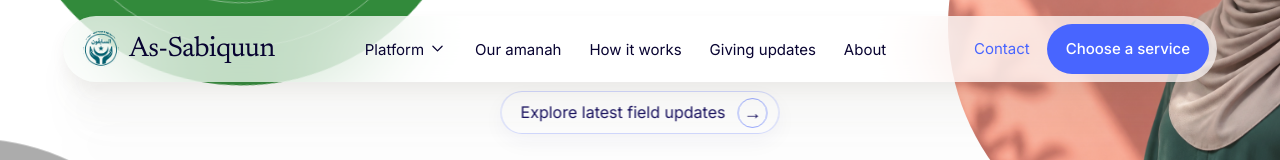
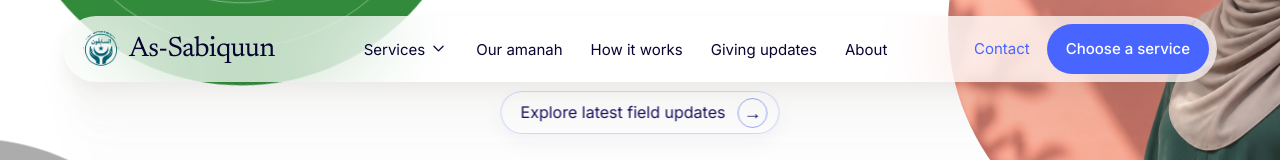
Before and after one commit to as-sabiqun/as-sabiquun, a Next.js app: page / in a window 1280 px wide. Shown: the top 160 px of the page. Built offline with nearby package versions, Linux system fonts and the light colour scheme; grey boxes are pictures that could not be loaded.

Commit message:
refactor: rename platform menu to services

```diff
--- a/src/app/landing/landing-nav.tsx
+++ b/src/app/landing/landing-nav.tsx
@@ -88,12 +88,12 @@ export function LandingNav() {
               onFocus={() => setPlatformOpen(true)}
               onClick={() => setPlatformOpen(true)}
             >
-              Platform <Chevron open={platformOpen} />
+              Services <Chevron open={platformOpen} />
             </button>
             <div
               id="asb-platform-dropdown"
               className="asb-platform-dropdown"
-              aria-label="As-Sabiquun platform"
+              aria-label="As-Sabiquun services"
               aria-hidden={!platformOpen}
             >
               <div className="asb-platform-dropdown-grid">
@@ -136,7 +136,7 @@ export function LandingNav() {
           <details className="asb-mobile-menu">
             <summary className="asb-nav-menu" aria-label="Open navigation menu"><i /><i /></summary>
             <div className="asb-mobile-menu-panel">
-              <span className="asb-mobile-menu-label">Platform</span>
+              <span className="asb-mobile-menu-label">Services</span>
               <Link href="/services">Islamic Services</Link>
               <span className="asb-mobile-menu-pending">Islamic Business Consultancy <small>Coming soon</small></span>
               <span className="asb-mobile-menu-pending">AI Automation <small>Coming soon</small></span>
```
